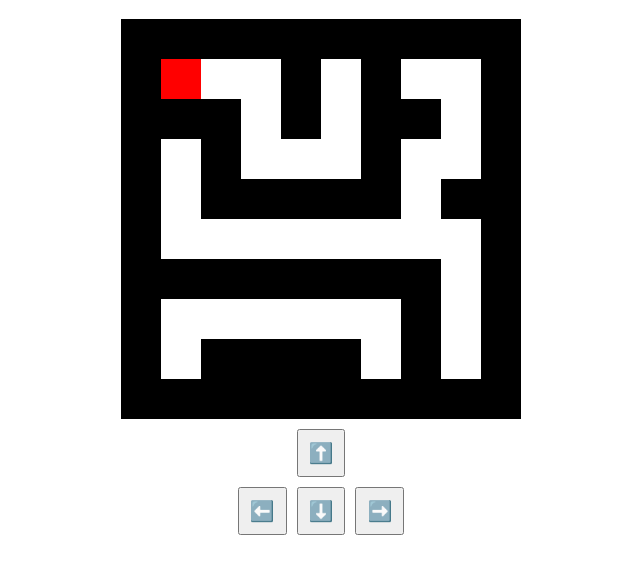
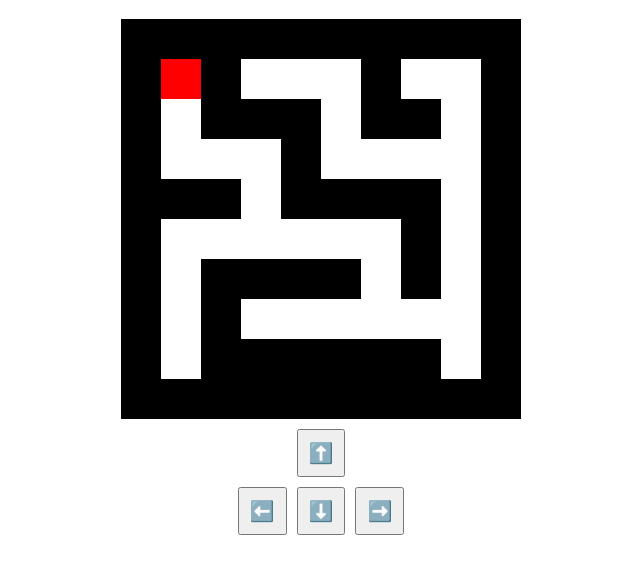
Before and after one commit to Solracis/laberinto1, a plain HTML site: page index.html in a window 1280 px wide. Both pictures are taken after a click on the button "⬆️". Shown: the part 61-634 px from the top of the page, without its empty margins (319-959 px from the left). Drawn offline with Linux system fonts and the light colour scheme.

Commit message:
Update index.html

```diff
--- a/index.html
+++ b/index.html
@@ -3,7 +3,7 @@
 <head>
     <meta charset="UTF-8">
     <meta name="viewport" content="width=device-width, initial-scale=1.0">
-    <title>Laberinto Móvil</title>
+    <title>Laberinto Difícil</title>
     <style>
         body { text-align: center; font-family: Arial, sans-serif; }
         canvas { background: #eee; display: block; margin: auto; }
@@ -28,20 +28,20 @@
         const tileSize = 40;
         const maze = [
             [1, 1, 1, 1, 1, 1, 1, 1, 1, 1],
-            [1, 0, 0, 0, 1, 0, 1, 0, 0, 1],
-            [1, 1, 1, 0, 1, 0, 1, 1, 0, 1],
             [1, 0, 1, 0, 0, 0, 1, 0, 0, 1],
-            [1, 0, 1, 1, 1, 1, 1, 0, 1, 1],
-            [1, 0, 0, 0, 0, 0, 0, 0, 0, 1],
-            [1, 1, 1, 1, 1, 1, 1, 1, 0, 1],
+            [1, 0, 1, 1, 1, 0, 1, 1, 0, 1],
+            [1, 0, 0, 0, 1, 0, 0, 0, 0, 1],
+            [1, 1, 1, 0, 1, 1, 1, 1, 0, 1],
             [1, 0, 0, 0, 0, 0, 0, 1, 0, 1],
             [1, 0, 1, 1, 1, 1, 0, 1, 0, 1],
+            [1, 0, 1, 0, 0, 0, 0, 0, 0, 1],
+            [1, 0, 1, 1, 1, 1, 1, 1, 0, 1],
             [1, 1, 1, 1, 1, 1, 1, 1, 1, 1]
         ];
         let player = { x: 1, y: 1 };
         let victories = localStorage.getItem("victories") || 0;
-
         function drawMaze() {
+            ctx.clearRect(0, 0, canvas.width, canvas.height);
             for (let y = 0; y < maze.length; y++) {
                 for (let x = 0; x < maze[y].length; x++) {
                     ctx.fillStyle = maze[y][x] === 1 ? "black" : "white";
@@ -51,7 +51,6 @@
             ctx.fillStyle = "red";
             ctx.fillRect(player.x * tileSize, player.y * tileSize, tileSize, tileSize);
         }
-
         function move(direction) {
             let newX = player.x;
             let newY = player.y;
@@ -59,8 +58,7 @@
             if (direction === "down") newY++;
             if (direction === "left") newX--;
             if (direction === "right") newX++;
-
-            if (maze[newY][newX] === 0) {
+            if (maze[newY] && maze[newY][newX] === 0) {
                 player.x = newX;
                 player.y = newY;
                 drawMaze();
@@ -72,9 +70,8 @@
                 drawMaze();
             }
         }
-
         function checkWin() {
-            if (player.x === 8 && player.y === 8) {
+            if (player.x === 8 && player.y === 7) {
                 victories++;
                 localStorage.setItem("victories", victories);
                 alert("Has superado la prueba, te invitamos a nuestro escape room.");
@@ -87,7 +84,6 @@
                 drawMaze();
             }
         }
-
         function downloadVideo(videoName) {
             let link = document.createElement("a");
             link.href = videoName;
@@ -96,7 +92,6 @@
             link.click();
             document.body.removeChild(link);
         }
-
         drawMaze();
     </script>
 </body>
```
